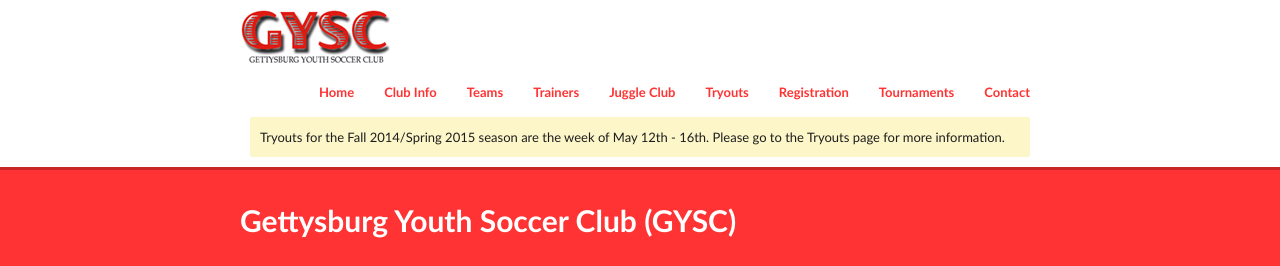
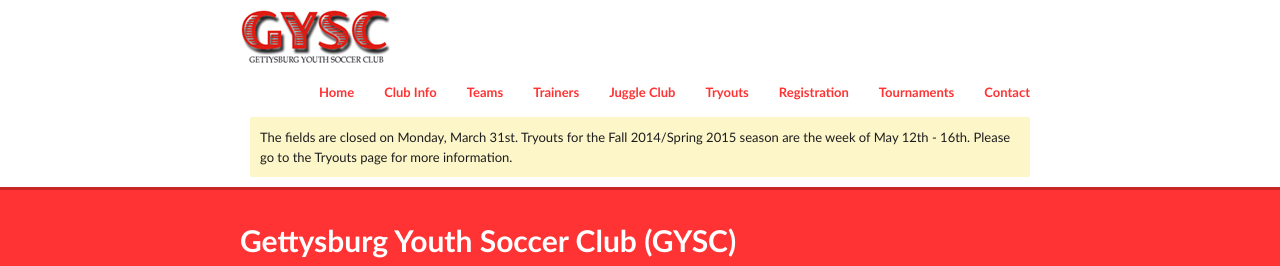
Before and after one commit to GYSC/gysc.github.com, a Jekyll site: the page built from index.md, in a window 1280 px wide, cut to the strip 0-266 px from the top of the page. Built offline with Jekyll 4.4.1, drawn with Linux system fonts in a browser that asks for light colours; Markdown is read by kramdown in place of the engine named in the settings.

Commit message:
Update _config.yml

```diff
--- a/_config.yml
+++ b/_config.yml
@@ -1,5 +1,5 @@
 title: Gettysburg Youth Soccer Club
-message: Tryouts for the Fall 2014/Spring 2015 season are the week of May 12th - 16th. Please go to the Tryouts page for more information.
+message: The fields are closed on Monday, March 31st. Tryouts for the Fall 2014/Spring 2015 season are the week of May 12th - 16th. Please go to the Tryouts page for more information.
 #build config
 server: true
 auto: true
```
